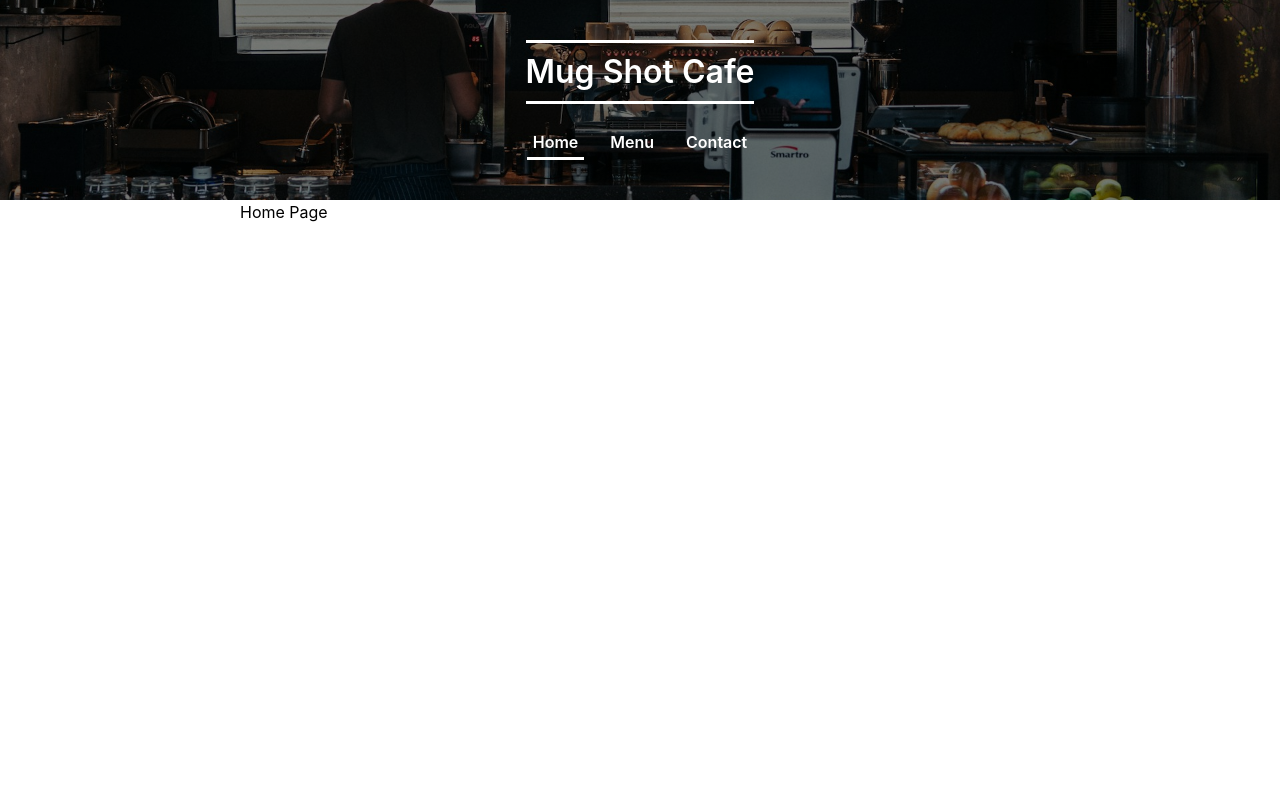
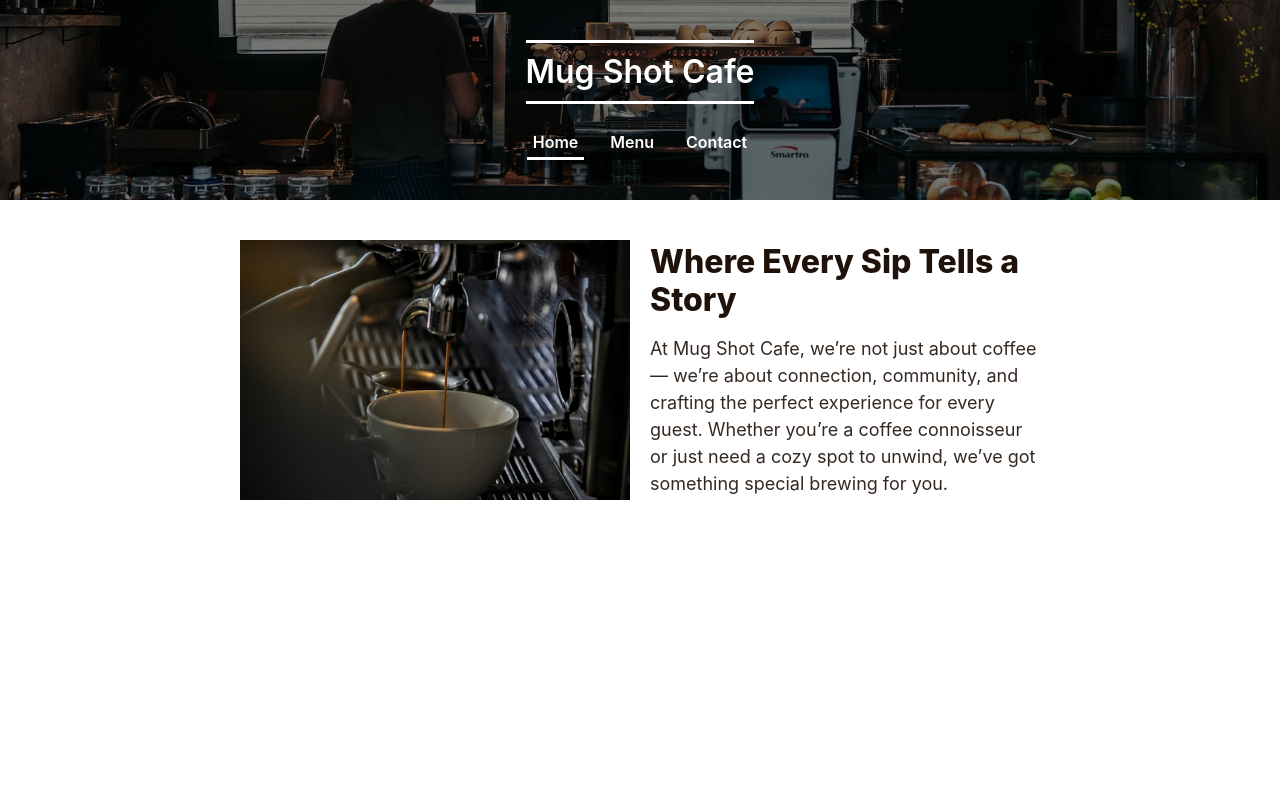
Before and after one commit to jsklcodes/restaurant-page-top, a website built with webpack: page src/template.html in a window 1280 px wide. Built offline with nearby package versions, Linux system fonts and the light colour scheme.

Commit message:
Create home content
This commit keeps the changes to create the home content, as well style
it.

```diff
--- a/src/index.css
+++ b/src/index.css
@@ -4,6 +4,7 @@
 
   --white: hsl(0, 0%, 100%);
   --black-overlay: hsla(0, 0%, 0%, 0.5);
+  --licorice: hsl(23, 51%, 8%);
 }
 
 *,
@@ -23,6 +24,12 @@ body {
   font-size: 1.6rem;
   line-height: 1.5;
   min-block-size: 100vh;
+  color: var(--licorice);
+}
+
+img {
+  display: block;
+  max-width: 100%;
 }
 
 .container {
@@ -72,3 +79,28 @@ body {
   box-shadow: inset 0 -0.3rem 0 0 var(--white);
   cursor: pointer;
 }
+
+/* MARK: Content */
+.content {
+  padding-block: 4rem;
+}
+
+/* MARK: Welcome */
+.welcome {
+  display: grid;
+  align-items: center;
+  grid-template-columns: repeat(auto-fit, minmax(28rem, 1fr));
+  gap: 2rem;
+}
+
+.welcome__title {
+  font-weight: 800;
+  font-size: clamp(2.4rem, 2.5vw, 3.2rem);
+  line-height: 1.2;
+  margin-bottom: 1.6rem;
+}
+
+.welcome__description {
+  font-size: 1.8rem;
+  opacity: 0.9;
+}
--- a/src/pages/Home.js
+++ b/src/pages/Home.js
@@ -1,3 +1,16 @@
+import welcomeImage from '../images/img-1.jpg';
+
 export const getHomePage = () => {
-  return 'Home Page';
+  return `
+    <section class="welcome">
+      <img src="${welcomeImage}" alt="A close-up image of an espresso machine in action, pouring a shot of espresso into a white ceramic cup.">
+      <div>
+        <h2 class="welcome__title">Where Every Sip Tells a Story</h2>
+        <p class="welcome__description">At Mug Shot Cafe, we’re not just about coffee — we’re about connection,
+          community, and crafting the perfect
+          experience for every guest. Whether you’re a coffee connoisseur or just need a cozy spot to unwind, we’ve got
+          something special brewing for you.</p>
+      </div>
+    </section>
+  `;
 };
```
Also changed, not shown: src/images/img-1.jpg (added).
